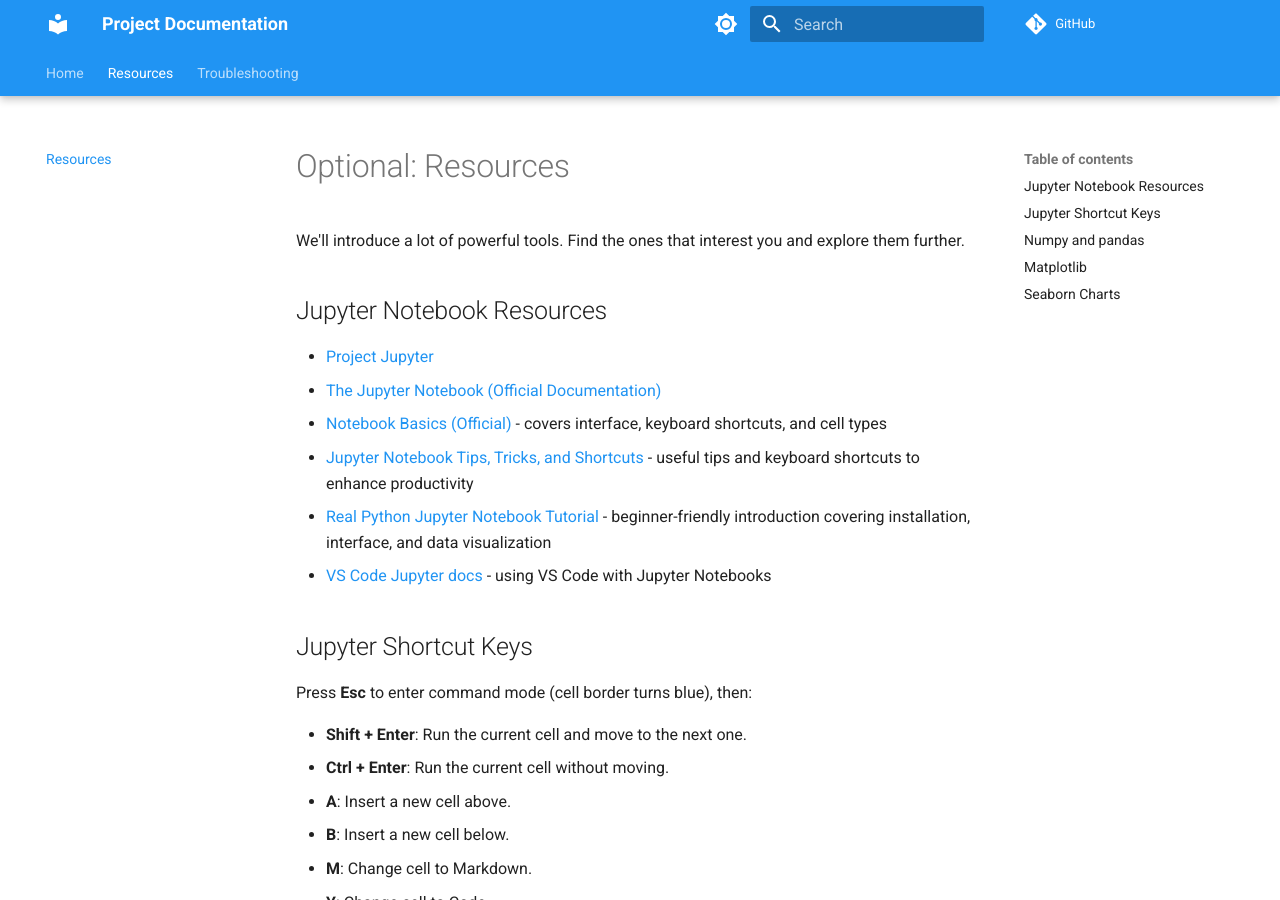
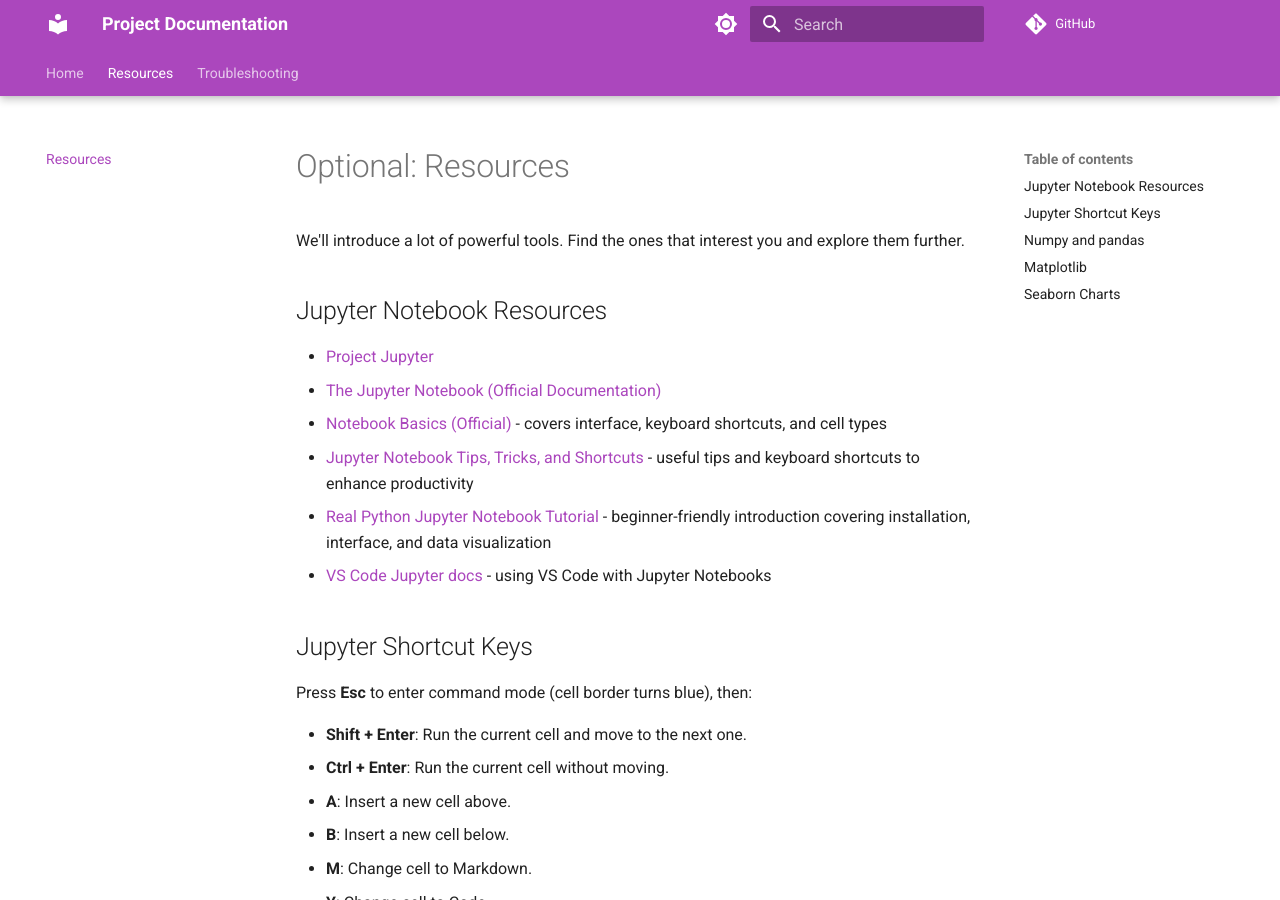
Before and after one commit to abeaderstadt/datafun-04-notebooks, an MkDocs documentation site: the page built from docs/RESOURCES.md, in a window 1280 px wide and 900 px high. Built offline with MkDocs 1.6.1 and Material for MkDocs 9.7.7, drawn with Linux system fonts in a browser that asks for light colours; comment, search, counter and statistics services are not loaded.

Commit message:
Update mydocs.yaml

```diff
--- a/mkdocs.yaml
+++ b/mkdocs.yaml
@@ -34,13 +34,13 @@
 
   palette:
     - scheme: default # Light/dark mode toggle
-      primary: blue
+      primary: purple
       accent: blue
       toggle:
         icon: material/brightness-7
         name: Switch to dark mode
     - scheme: slate
-      primary: blue
+      primary: purple
       accent: blue
       toggle:
         icon: material/brightness-4
```
